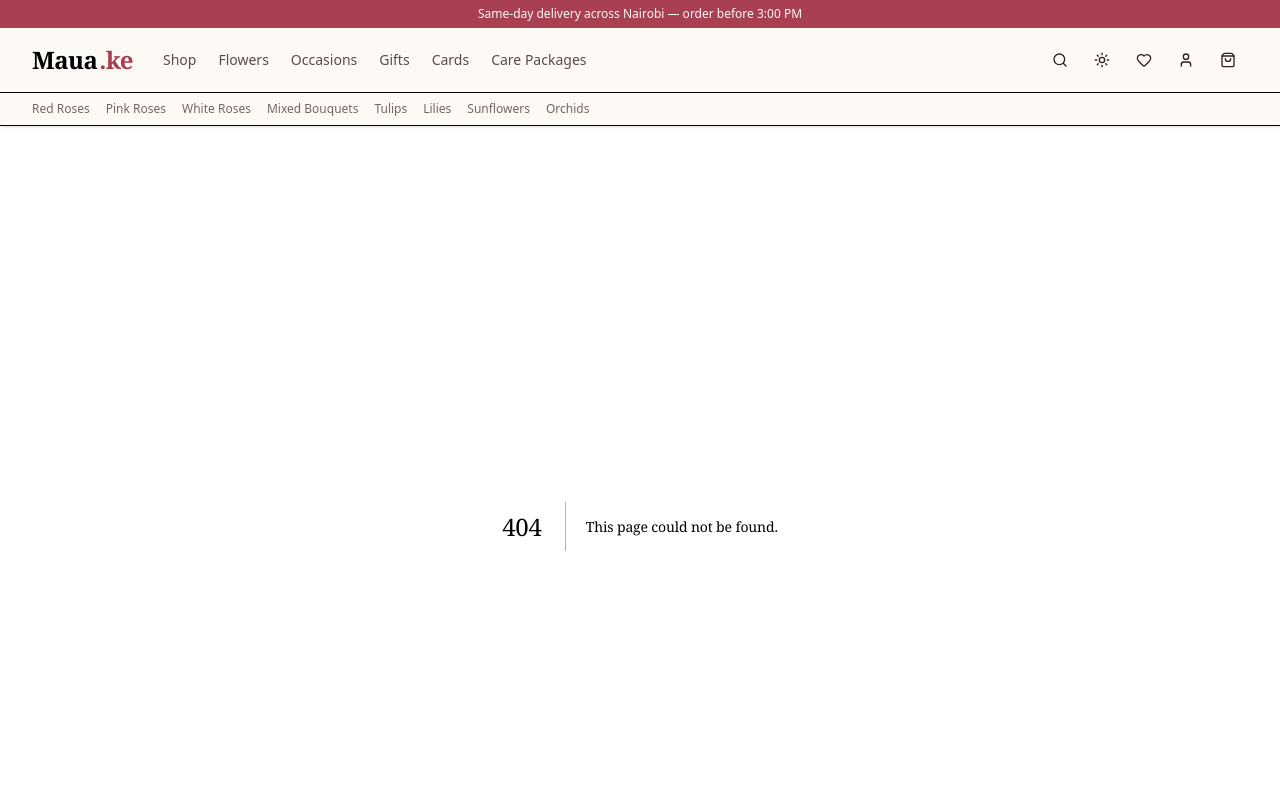
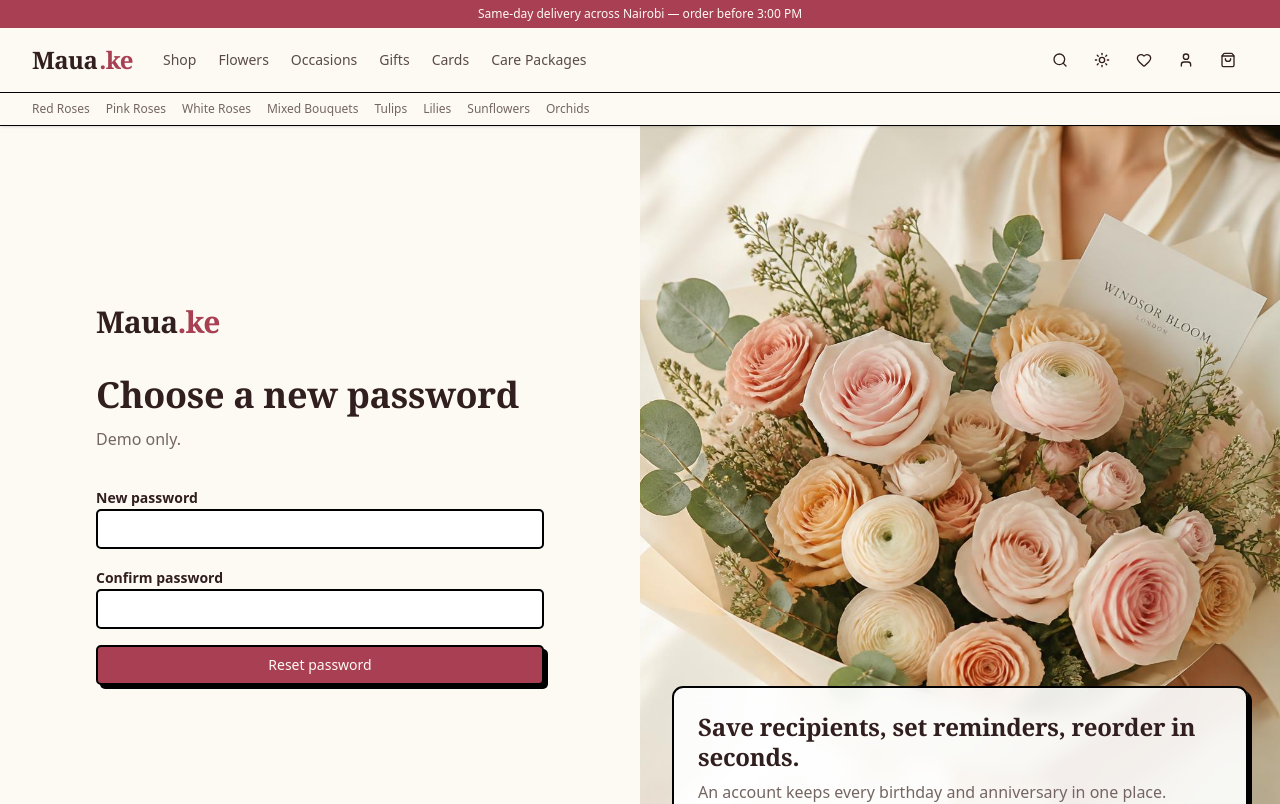
Before and after one commit to mcwachira/maua.ke, a Next.js app in the folder apps/web/: page /reset-password in a window 1280 px wide. Before the commit this address had no page. Shown: the top 804 px of the page. Built offline with nearby package versions, Linux system fonts and the light colour scheme.

Commit message:
feat(web): add password recovery flow

```diff
--- /dev/null
+++ b/apps/web/app/forgot-password/page.tsx
@@ -0,0 +1,57 @@
+"use client";
+
+import { useState } from "react";
+
+import { AuthShell } from "@/components/AuthShell";
+import { Button } from "@/components/ui/button";
+import { Input } from "@/components/ui/input";
+import { Label } from "@/components/ui/label";
+
+export default function ForgotPasswordPage() {
+  const [email, setEmail] = useState("");
+  const [done, setDone] = useState(false);
+  const [err, setErr] = useState("");
+
+  function submit(e: React.FormEvent) {
+    e.preventDefault();
+    if (!email.includes("@") || !email.includes(".")) {
+      setErr("Enter a valid email.");
+      return;
+    }
+    setErr("");
+    setDone(true);
+  }
+
+  return (
+    <AuthShell
+      title="Reset password"
+      description="Demo reset — Laravel will send the real email."
+    >
+      {done ? (
+        <p role="status" className="text-sm">
+          If an account exists for {email}, a reset link was sent (demo).
+        </p>
+      ) : (
+        <form onSubmit={submit} className="space-y-4">
+          <div className="space-y-1.5">
+            <Label htmlFor="fp-email">Email</Label>
+            <Input
+              id="fp-email"
+              type="email"
+              value={email}
+              onChange={(ev) => setEmail(ev.target.value)}
+            />
+          </div>
+          {err && (
+            <p role="alert" className="text-sm text-destructive">
+              {err}
+            </p>
+          )}
+          <Button type="submit" className="w-full">
+            Send reset link
+          </Button>
+        </form>
+      )}
+    </AuthShell>
+  );
+}
--- /dev/null
+++ b/apps/web/app/reset-password/page.tsx
@@ -0,0 +1,71 @@
+"use client";
+
+import { useState } from "react";
+
+import { AuthShell } from "@/components/AuthShell";
+import { Button } from "@/components/ui/button";
+import { Input } from "@/components/ui/input";
+import { Label } from "@/components/ui/label";
+
+export default function ResetPasswordPage() {
+  const [pw, setPw] = useState("");
+  const [pw2, setPw2] = useState("");
+  const [err, setErr] = useState("");
+  const [done, setDone] = useState(false);
+
+  function submit(e: React.FormEvent) {
+    e.preventDefault();
+    if (pw.length < 8) {
+      setErr("Password must be at least 8 characters.");
+      return;
+    }
+    if (pw !== pw2) {
+      setErr("Passwords do not match.");
+      return;
+    }
+    setErr("");
+    setDone(true);
+  }
+
+  return (
+    <AuthShell title="Choose a new password" description="Demo only.">
+      {done ? (
+        <p role="status" className="text-sm">
+          Password updated (demo).{" "}
+          <a className="underline" href="/login">
+            Log in
+          </a>
+        </p>
+      ) : (
+        <form onSubmit={submit} className="space-y-4">
+          <div className="space-y-1.5">
+            <Label htmlFor="rp-1">New password</Label>
+            <Input
+              id="rp-1"
+              type="password"
+              value={pw}
+              onChange={(ev) => setPw(ev.target.value)}
+            />
+          </div>
+          <div className="space-y-1.5">
+            <Label htmlFor="rp-2">Confirm password</Label>
+            <Input
+              id="rp-2"
+              type="password"
+              value={pw2}
+              onChange={(ev) => setPw2(ev.target.value)}
+            />
+          </div>
+          {err && (
+            <p role="alert" className="text-sm text-destructive">
+              {err}
+            </p>
+          )}
+          <Button className="w-full" type="submit">
+            Reset password
+          </Button>
+        </form>
+      )}
+    </AuthShell>
+  );
+}
```
